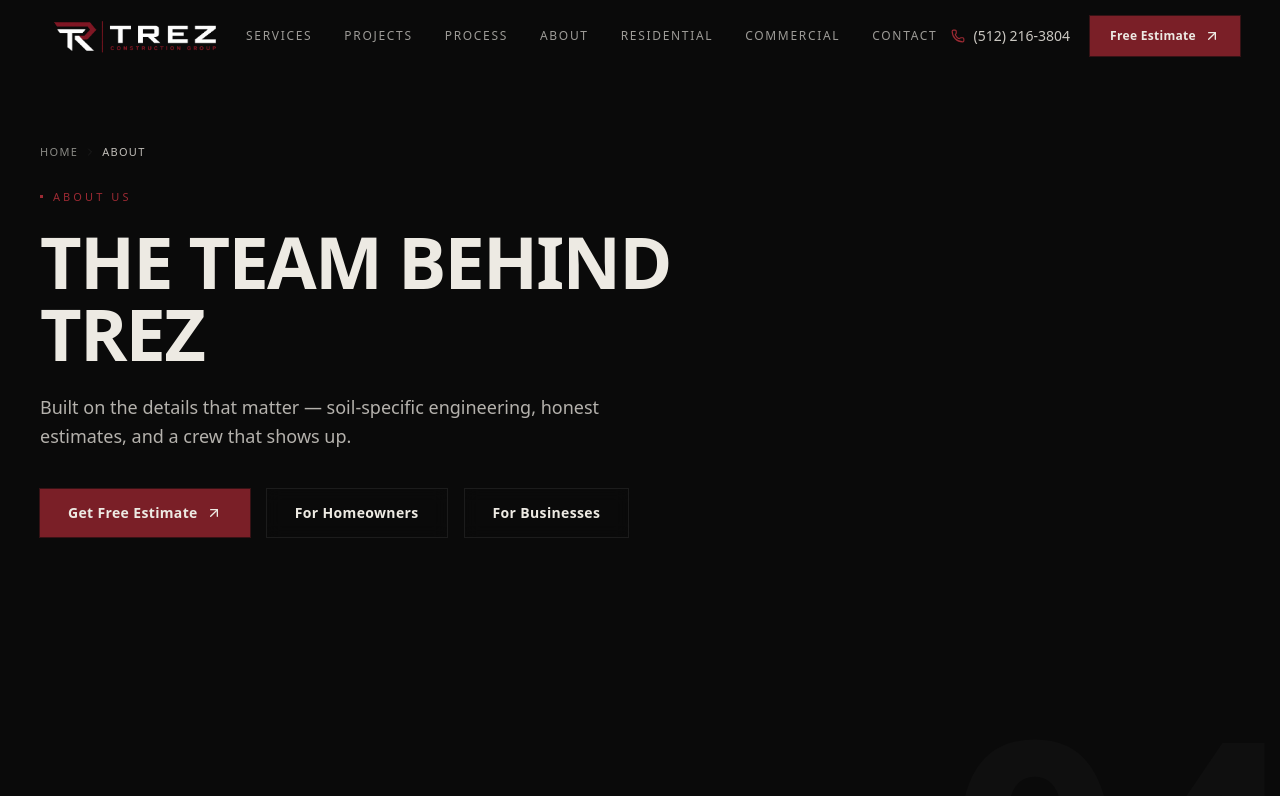
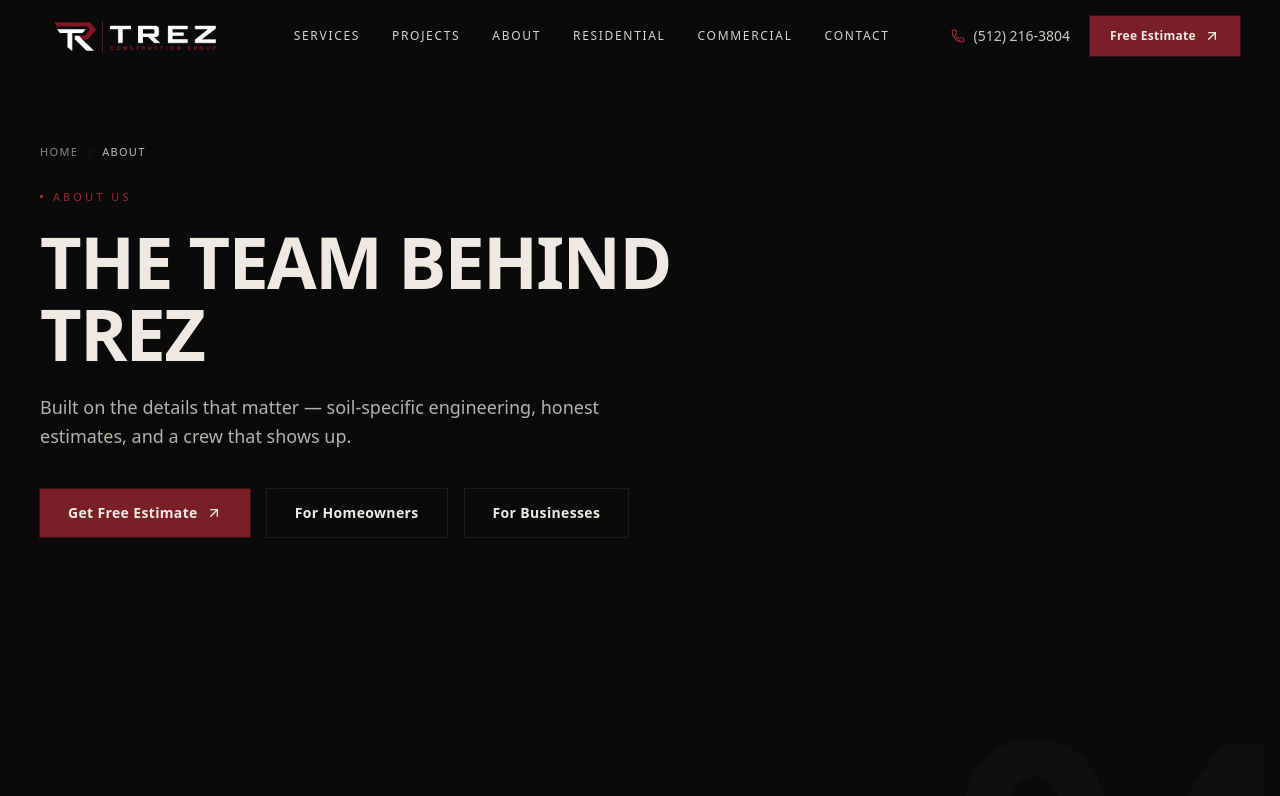
Before and after one commit to 00anthony/Trez, a Next.js app: page /about in a window 1280 px wide. Shown: the top 796 px of the page. Built offline with nearby package versions, Linux system fonts and the light colour scheme; a web font is replaced by a local one.

Commit message:
feat: enhance FeaturedProjects and Nav components; add quote form prompt and improve link styling

```diff
--- a/components/sections/FeaturedProjects.tsx
+++ b/components/sections/FeaturedProjects.tsx
@@ -116,6 +116,10 @@
           <h3 className="mt-4 max-w-xl font-display text-3xl font-bold uppercase tracking-tight text-concrete sm:text-4xl">
             Browse the full portfolio
           </h3>
+          <p className="mt-4 max-w-md text-sm text-concrete/60">
+            Or fill out the quote form and we&rsquo;ll
+            review the scope.
+          </p>
           <Button href="/projects" variant="primary" className="mt-8">
             View All Projects
           </Button>
--- a/components/sections/Nav.tsx
+++ b/components/sections/Nav.tsx
@@ -13,7 +13,6 @@
 const links = [
   { href: "/services", label: "Services" },
   { href: "/projects", label: "Projects" },
-  { href: "/#process", label: "Process" },
   { href: "/about", label: "About" },
   { href: "/residential", label: "Residential" },
   { href: "/commercial", label: "Commercial" },
@@ -57,7 +56,7 @@
             <Link
               key={l.href}
               href={l.href}
-              className="font-mono text-[12px] tracking-[0.14em] uppercase text-concrete/65 transition-colors hover:text-concrete"
+              className="font-mono text-[12px] tracking-[0.14em] uppercase text-concrete/90 transition-colors hover:text-white"
             >
               {l.label}
             </Link>
```
